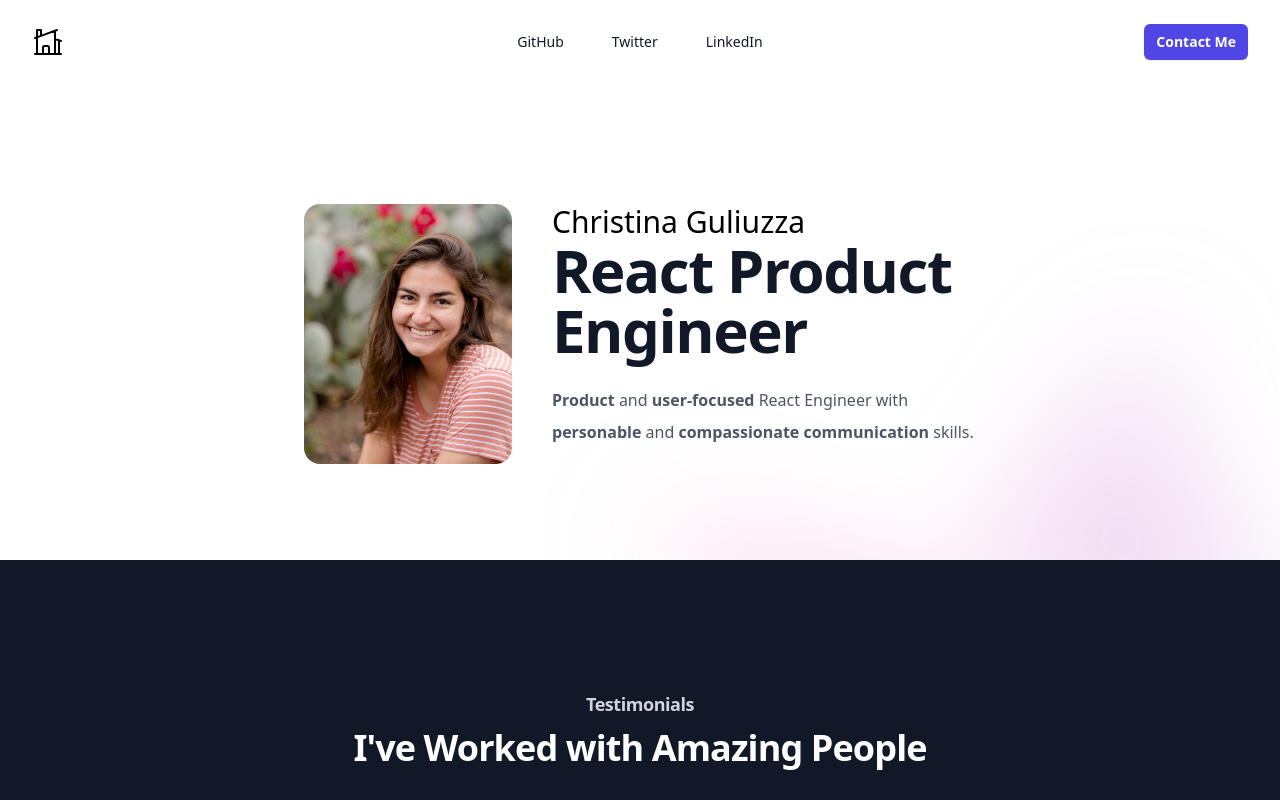
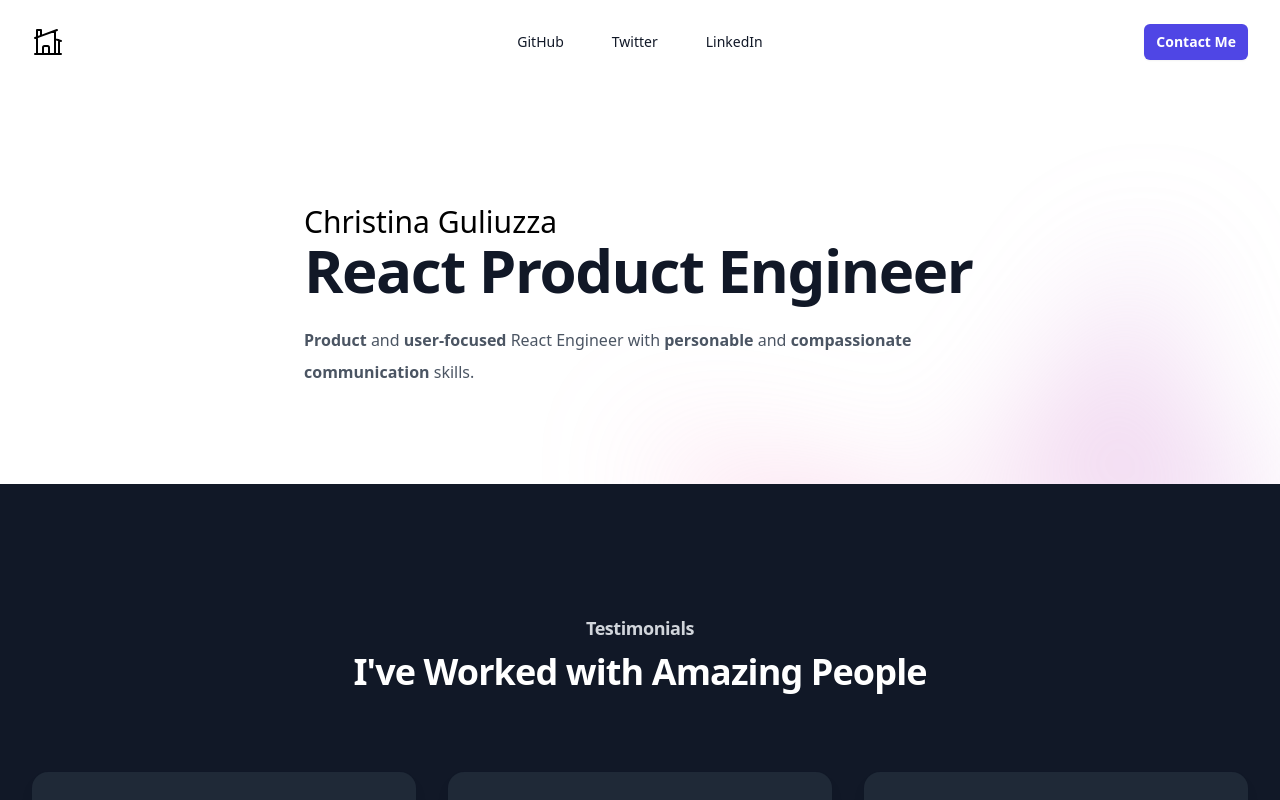
Before and after one commit to cguliuzza/tina-dev-site, a Next.js app: page / in a window 1280 px wide. Shown: the top 800 px of the page. Built offline with nearby package versions, Linux system fonts and the light colour scheme.

Commit message:
remove profile image from hero - it was moved to about component

```diff
--- a/components/Hero.tsx
+++ b/components/Hero.tsx
@@ -1,17 +1,9 @@
-import Image from 'next/image'
-import aboutme from '../public/images/aboutme.jpeg'
-
 export default function Hero() {
   return (
     <div className="px-6 pt-6 lg:px-8">
       <main>
         <div className="relative px-6 lg:px-8">
           <div className="mx-auto max-w-2xl py-32 sm:py-48 lg:py-24 flex flex-col gap-10 sm:flex-row">
-            <Image
-              className="aspect-[4/5] w-52 flex-none rounded-2xl object-cover"
-              src={aboutme}
-              alt="Christina Guliuzza portrait"
-            />
             <div className="text-left">
               <h2 className="text-3xl font-light tracking-normal">
                 Christina Guliuzza
```
